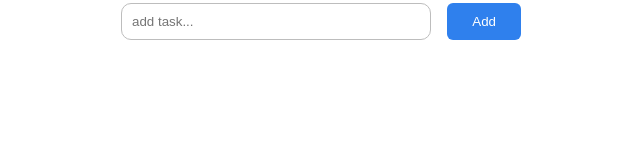
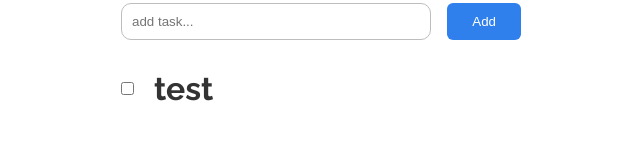
Before and after one commit to Revixxd/to-do-list, a React (Create React App) app: page / in a window 1280 px wide. Shown: the part 149-309 px from the top of the page, without its empty margins (319-959 px from the left). Built offline with nearby package versions, Linux system fonts and the light colour scheme.

Commit message:
adding cross text when false

```diff
--- a/src/App.js
+++ b/src/App.js
@@ -13,7 +13,11 @@ import React from "react";
 function App() {
 
 
-  const [allTasks, setallTasks] = React.useState([])
+  const [allTasks, setallTasks] = React.useState([{
+    id:1,
+    content: "test",
+    completed: false
+  }])
 
   const [task, setTask] = React.useState("")
 
@@ -41,6 +45,15 @@ function App() {
     }
 
   }
+  function changeComplete(id){
+    let newList = [...allTasks].map(item =>{
+      if(item.id === id){
+        item.completed = !item.completed
+      }
+      return item;
+    })
+    setallTasks(newList)
+  }
 
   return (
     <>
@@ -54,7 +67,7 @@ function App() {
             setTask = {setTask}
             task= {task}
             />
-            <ListElementsContainer tasks = {allTasks} />
+            <ListElementsContainer tasks = {allTasks} changeComplete = {changeComplete}/>
           </div>
         <Footer/>
       </div>
--- a/src/components/ListElements/ListElement.js
+++ b/src/components/ListElements/ListElement.js
@@ -8,10 +8,10 @@ function ListElement(props){
         <ListElementContainer>
             <input
             type="checkbox"
+            checked={props.task.completed}
             onChange={() => props.changeComplete(props.task.id)}
-            checked={props.task.completed}
             ></input>
-            <h1 className={props.task.completed ? 'elementCrossed':''}>{props.task.content}</h1>
+            <h1 className={props.task.completed ? "elementCrossed" : ""}>{props.task.content}</h1>
         </ListElementContainer>
     )
 }
```
Also changed, not shown: src/components/functions/addTask.js (deleted, +0 -37 lines).
